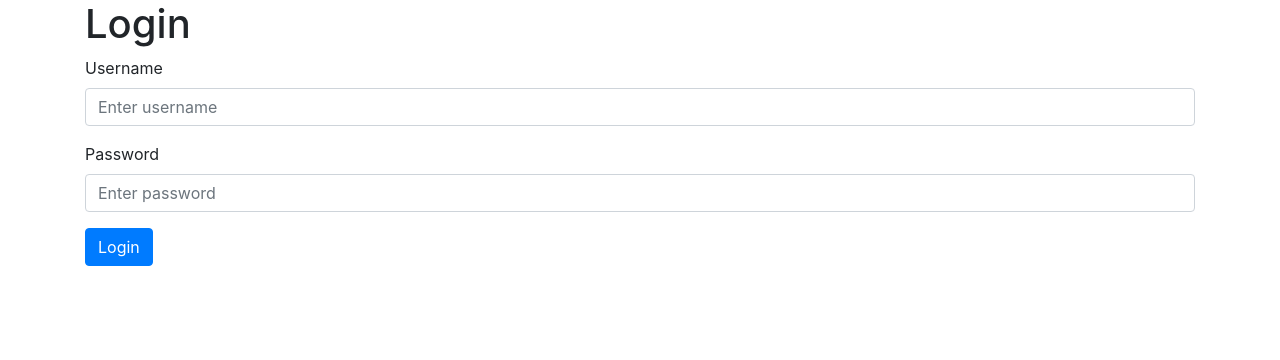
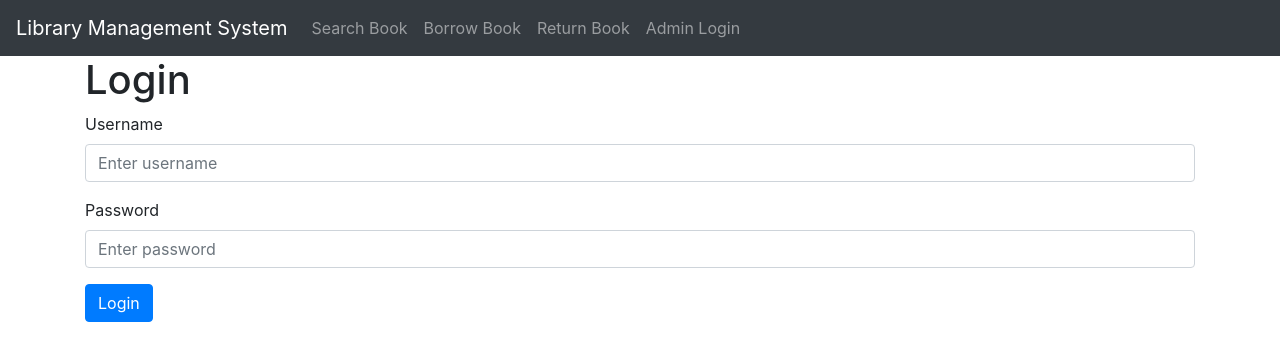
Before and after one commit to sanjanaboorla/librarymanagement, a plain HTML site: page login.html in a window 1280 px wide. Drawn offline with nearby package versions, Linux system fonts and the light colour scheme.

Commit message:
Update login.html

```diff
--- a/login.html
+++ b/login.html
@@ -7,6 +7,28 @@
     <link rel="stylesheet" href="https://stackpath.bootstrapcdn.com/bootstrap/4.5.2/css/bootstrap.min.css">
 </head>
 <body>
+     <nav class="navbar navbar-expand-lg navbar-dark bg-dark">
+        <a class="navbar-brand" href="#">Library Management System</a>
+        <button class="navbar-toggler" type="button" data-toggle="collapse" data-target="#navbarNav" aria-controls="navbarNav" aria-expanded="false" aria-label="Toggle navigation">
+            <span class="navbar-toggler-icon"></span>
+        </button>
+        <div class="collapse navbar-collapse" id="navbarNav">
+            <ul class="navbar-nav">
+                <li class="nav-item">
+                    <a class="nav-link" href="search.html">Search Book</a>
+                </li>
+                <li class="nav-item">
+                    <a class="nav-link" href="borrow.html">Borrow Book</a>
+                </li>
+                <li class="nav-item">
+                    <a class="nav-link" href="return.html">Return Book</a>
+                </li>
+                <li class="nav-item">
+                    <a class="nav-link" href="login.html">Admin Login</a>
+                </li>
+            </ul>
+        </div>
+    </nav>
     <div class="container">
         <h1>Login</h1>
         <form>
```
